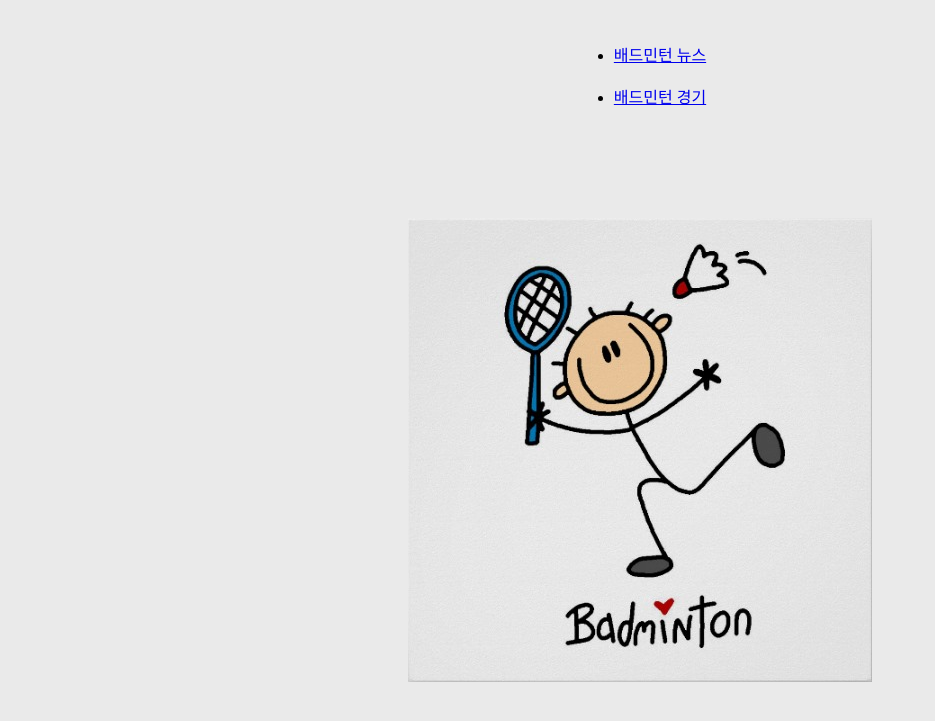
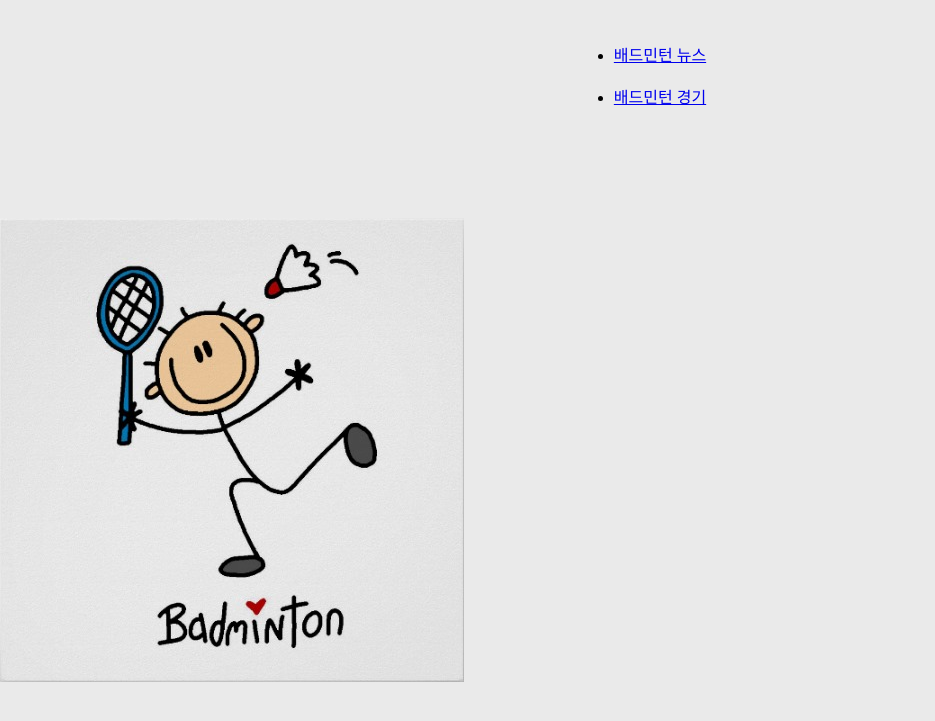
Before and after one commit to SeongHoonLee01/seonghoonlee01.github.com, a Jekyll site: the page index.html, which Jekyll copies as it is, in a window 1280 px wide. Shown: the top 721 px of the page, without its empty margins (0-935 px from the left). Built offline with Jekyll 4.4.1, drawn with Linux system fonts in a browser that asks for light colours.

Commit message:
Update index.html

```diff
--- a/index.html
+++ b/index.html
@@ -5,7 +5,7 @@
       #aaa{
         background-image : url(11.png);
         background-repeat : no-repeat;
-        background-position : 50% 50%;
+        background-position : 0% 50%;
         background-color : #EAEAEA;
       }
       .nav{
```
